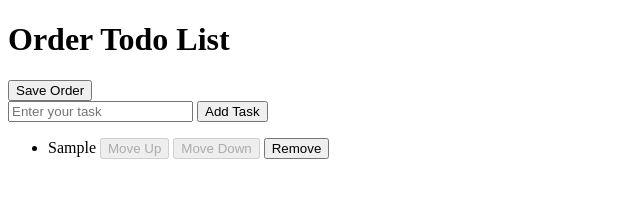
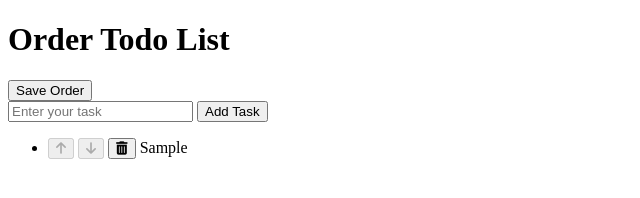
Before and after one commit to ikbhal/is.rontohub.com, a website: page public/order_list_js/index.html in a window 1280 px wide. Both pictures are taken after typing "Sample" into the empty fields and a click on the button "Add Task". Shown: the whole page, without its empty margins (0-640 px from the left). Drawn offline with Linux system fonts and the light colour scheme.

Commit message:
font awesome icons

```diff
--- a/public/order_list_js/app.js
+++ b/public/order_list_js/app.js
@@ -20,7 +20,7 @@ function addTask() {
   updateTaskList();
 }
 
-function updateTaskList() {
+function updateTaskListOld() {
   const taskList = document.getElementById('taskList');
   taskList.innerHTML = '';
 
@@ -35,6 +35,28 @@ function updateTaskList() {
     taskList.appendChild(listItem);
   });
 }
+
+function updateTaskList() {
+    const taskList = document.getElementById('taskList');
+    taskList.innerHTML = '';
+
+    tasks.forEach(task => {
+      const listItem = document.createElement('li');
+      listItem.innerHTML = `
+        <button onclick="moveUp(${task.id})" ${tasks.indexOf(task) === 0 ? 'disabled' : ''}>
+        <i class="fas fa-arrow-up"></i> <!-- Font Awesome icon for move up -->
+        </button>
+        <button onclick="moveDown(${task.id})" ${tasks.indexOf(task) === tasks.length - 1 ? 'disabled' : ''}>
+        <i class="fas fa-arrow-down"></i> <!-- Font Awesome icon for move down -->
+        </button>
+        <button onclick="removeTask(${task.id})">
+        <i class="fas fa-trash-alt"></i> <!-- Font Awesome icon for remove -->
+        </button>
+        <span>${task.text}</span>
+      `;
+      taskList.appendChild(listItem);
+    });
+  }
 
 function moveUp(id) {
   const taskIndex = tasks.findIndex(task => task.id === id);
--- a/public/order_list_js/index.html
+++ b/public/order_list_js/index.html
@@ -4,6 +4,7 @@
   <meta charset="UTF-8">
   <meta name="viewport" content="width=device-width, initial-scale=1.0">
   <title>Order Todo List</title>
+  <link rel="stylesheet" href="https://cdnjs.cloudflare.com/ajax/libs/font-awesome/6.0.0-beta3/css/all.min.css">
 </head>
 <body>
   <h1>Order Todo List</h1>
```
